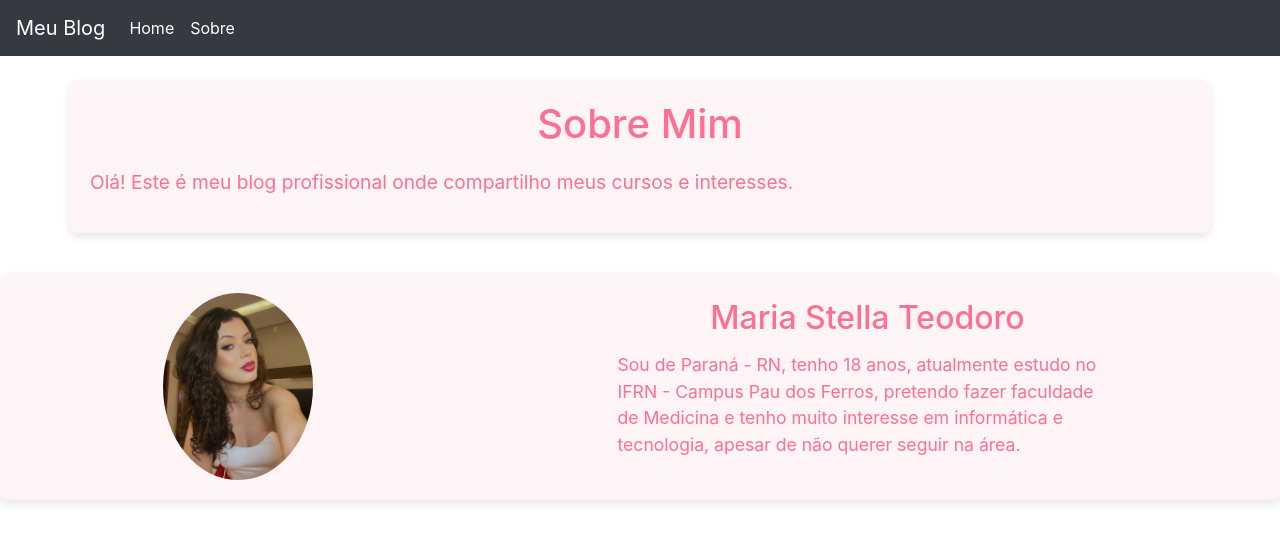
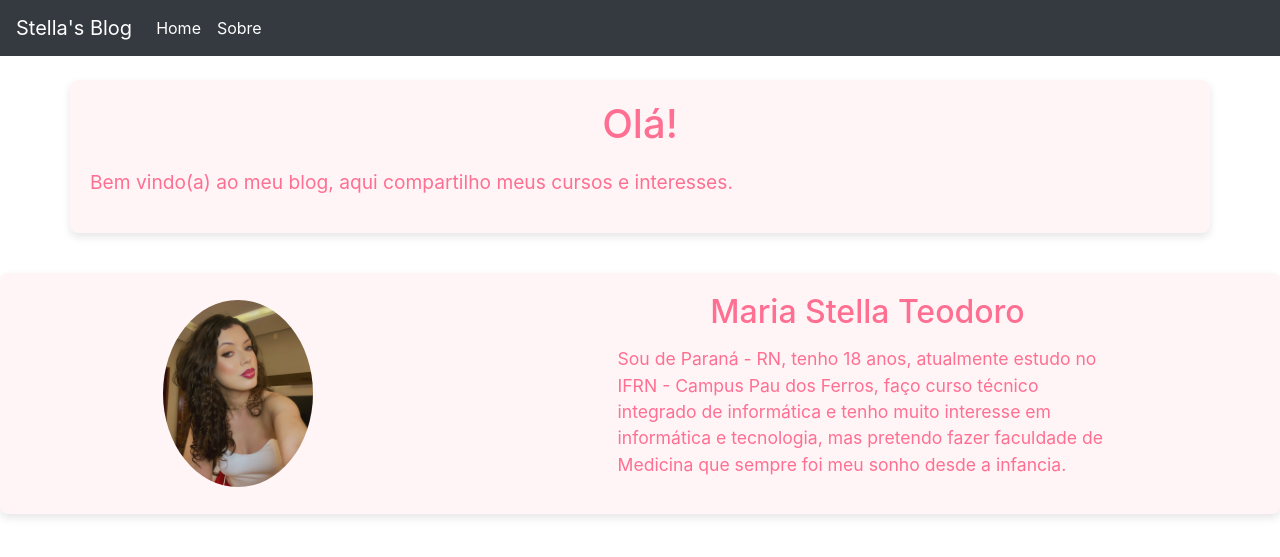
Before and after one commit to xstellas2/AtvBlog, a Django app: page /sobre/ in a window 1280 px wide. Shown: the top 557 px of the page. Run offline with Django 5.2, Linux system fonts and the light colour scheme; some libraries are stand-ins or nearby versions.

Commit message:
Revisão

```diff
--- a/meublog/perfil/templates/blog/home.html
+++ b/meublog/perfil/templates/blog/home.html
@@ -91,7 +91,7 @@
 </head>
 <body>
     <nav class="navbar navbar-expand-lg navbar-dark bg-dark">
-        <a class="navbar-brand" href="#">Meu Blog</a>
+        <a class="navbar-brand" href="#">Stella's Blog</a>
         <div class="collapse navbar-collapse">
             <ul class="navbar-nav mr-auto">
                 <li class="nav-item">
--- a/meublog/perfil/templates/blog/sobre.html
+++ b/meublog/perfil/templates/blog/sobre.html
@@ -99,7 +99,7 @@
 </head>
 <body>
     <nav class="navbar navbar-expand-lg navbar-dark bg-dark">
-        <a class="navbar-brand" href="#">Meu Blog</a>
+        <a class="navbar-brand" href="#">Stella's Blog</a>
         <div class="collapse navbar-collapse">
             <ul class="navbar-nav mr-auto">
                 <li class="nav-item">
@@ -113,8 +113,8 @@
     </nav>
 
     <div class="container mt-4">
-        <h1>Sobre Mim</h1>
-        <p>Olá! Este é meu blog profissional onde compartilho meus cursos e interesses.</p>
+        <h1>Olá!</h1>
+        <p>Bem vindo(a) ao meu blog, aqui compartilho meus cursos e interesses.</p>
     </div>
 
     <div class="profile-section d-flex justify-content-around align-items-center w-100">
@@ -124,8 +124,8 @@
         <div class="profile-text">
             <h1>Maria Stella Teodoro</h1>
             <p>Sou de Paraná - RN, tenho 18 anos, atualmente estudo no IFRN - Campus Pau dos Ferros,
-                pretendo fazer faculdade de Medicina e tenho muito interesse em informática e tecnologia,
-                apesar de não querer seguir na área.
+                faço curso técnico integrado de informática e tenho muito interesse em informática e tecnologia,
+                mas pretendo fazer faculdade de Medicina que sempre foi meu sonho desde a infancia.
             </p>
         </div>
     </div>
```
Also changed, not shown: meublog/db.sqlite3.
